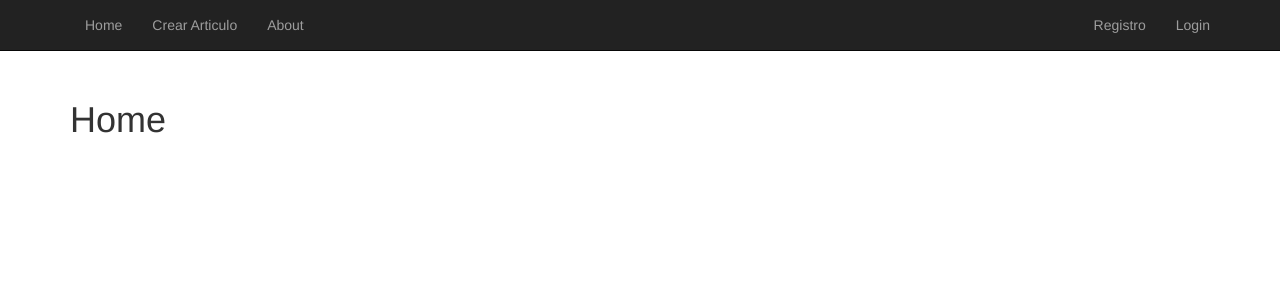
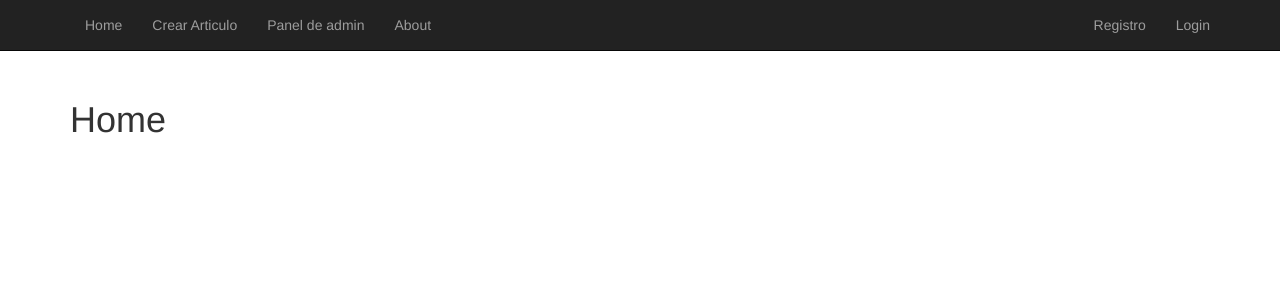
Before and after one commit to AbixSol/MyBlog, a Django app: page / in a window 1280 px wide. Shown: the top 300 px of the page. Run offline with Django 3.2, Linux system fonts and the light colour scheme; data that the repository does not hold is empty; some libraries are stand-ins or nearby versions.

Commit message:
Añadido boton  Panel Admin

```diff
--- a/Blog/templates/blog/base.html
+++ b/Blog/templates/blog/base.html
@@ -42,6 +42,7 @@
             <ul class="nav navbar-nav">
                 <li><a href="{% url 'home' %}">Home</a></li>
                 <li><a href="{% url 'post_new' %}">Crear Articulo</a></li>
+                <li><a href="{% url 'panel_admin' %}">Panel de admin</a></li>
                 <li><a href="{% url 'about' %}">About</a></li>
             </ul>
             <ul class="nav navbar-nav navbar-right">
--- a/Blog/urls.py
+++ b/Blog/urls.py
@@ -14,12 +14,13 @@ Including another URLconf
     2. Add a URL to urlpatterns:  url(r'^blog/', include('blog.urls'))
 """
 from django.conf.urls import url
-from Blog.views import home, about, show_article,post_new
+from Blog.views import home, about, show_article, post_new,panel_admin
 
 urlpatterns = [
     url(r'^$', home, name='home'),
     url(r'^about/$', about, name='about'),
-    url(r'^post/$',post_new, name='post_new'),
+    url(r'^admin/$', panel_admin, name='panel_admin'),
+    url(r'^post/$', post_new, name='post_new'),
     url(r'^articles/(?P<article_id>[0-9]+)/$', show_article, name='article')
 
 ]
--- a/Blog/views.py
+++ b/Blog/views.py
@@ -21,6 +21,8 @@ def home(request):
 def about(request):
     return render(request, 'blog/about.html')
 
+def panel_admin(request):
+    return render(request)
 
 def show_article(request, article_id):
     article = get_object_or_404(Article, id=article_id)
```
